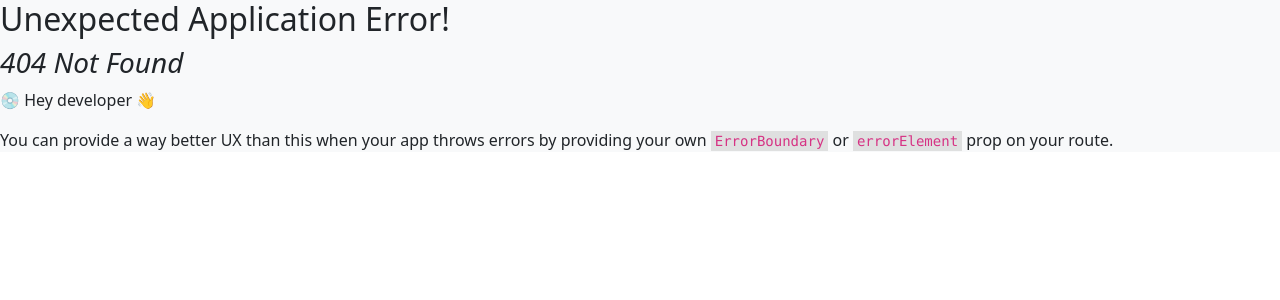
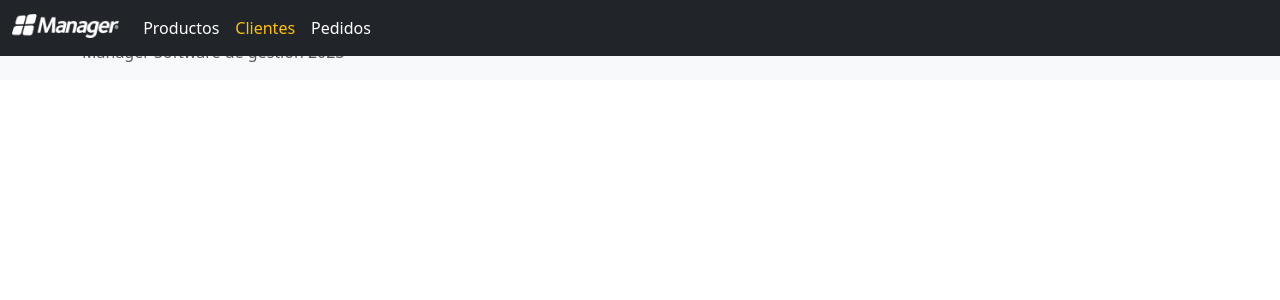
Before and after one commit to kolohernan/Manager2, a React (Vite) app: page /clientes in a window 1280 px wide. Before the commit this address had no page. Shown: the top 300 px of the page. Built offline with nearby package versions, Linux system fonts and the light colour scheme.

Commit message:
Se Agrego el Layout Router

```diff
--- a/index.html
+++ b/index.html
@@ -3,13 +3,22 @@
   <head>
     <meta charset="UTF-8" />
     <link rel="icon" type="image/svg+xml" href="./src/assets/icono.png" />
-    <link href="https://cdn.jsdelivr.net/npm/bootstrap@5.3.0-alpha3/dist/css/bootstrap.min.css" rel="stylesheet" integrity="sha384-KK94CHFLLe+nY2dmCWGMq91rCGa5gtU4mk92HdvYe+M/SXH301p5ILy+dN9+nJOZ" crossorigin="anonymous">
+    <link
+      href="https://cdn.jsdelivr.net/npm/bootstrap@5.3.0-alpha3/dist/css/bootstrap.min.css"
+      rel="stylesheet"
+      integrity="sha384-KK94CHFLLe+nY2dmCWGMq91rCGa5gtU4mk92HdvYe+M/SXH301p5ILy+dN9+nJOZ"
+      crossorigin="anonymous"
+    />
     <meta name="viewport" content="width=device-width, initial-scale=1.0" />
     <title>Vite + React</title>
   </head>
   <body>
     <div id="root" class="bg-light"></div>
     <script type="module" src="/src/main.jsx"></script>
-    <script src="https://cdn.jsdelivr.net/npm/bootstrap@5.3.0-alpha3/dist/js/bootstrap.bundle.min.js" integrity="sha384-ENjdO4Dr2bkBIFxQpeoTz1HIcje39Wm4jDKdf19U8gI4ddQ3GYNS7NTKfAdVQSZe" crossorigin="anonymous"></script>
+    <script
+      src="https://cdn.jsdelivr.net/npm/bootstrap@5.3.0-alpha3/dist/js/bootstrap.bundle.min.js"
+      integrity="sha384-ENjdO4Dr2bkBIFxQpeoTz1HIcje39Wm4jDKdf19U8gI4ddQ3GYNS7NTKfAdVQSZe"
+      crossorigin="anonymous"
+    ></script>
   </body>
 </html>
--- /dev/null
+++ b/src/Componentes/Footer.jsx
@@ -0,0 +1,10 @@
+function Footer() {
+  return (
+    <footer className="footer mt-auto py-3 bg-light">
+      <div className="container">
+        <span className="text-muted">Manager Software de gestion 2023</span>
+      </div>
+    </footer>
+  );
+}
+export default Footer;
--- a/src/pages/Articulos.jsx
+++ b/src/pages/Articulos.jsx
@@ -1,4 +1,4 @@
-function Articulos() {
+const Articulos = () => {
   return "articulos";
-}
+};
 export default Articulos;
--- /dev/null
+++ b/src/pages/Clientes.jsx
@@ -0,0 +1,4 @@
+const Clientes = () => {
+  return "Clientes";
+};
+export default Clientes;
--- a/src/pages/Home.jsx
+++ b/src/pages/Home.jsx
@@ -1,5 +1,5 @@
 import { useFetch } from "../funciones/useFetch";
-import Navbar from "../Componentes/Navbar";
+
 import Navbarside from "../Componentes/Navbar side";
 import Header from "../Componentes/Header";
 import { useState } from "react";
@@ -24,7 +24,6 @@ function Home() {
 
   return (
     <>
-      <Navbar />
       <Navbarside cliente={cliente} />
       <div id="container-principal" className="container">
         <Header busqueda={busqueda} setBusqueda={setBusqueda} />
--- /dev/null
+++ b/src/pages/Layout.jsx
@@ -0,0 +1,14 @@
+import { Outlet } from "react-router-dom";
+import Navbar from "../Componentes/Navbar";
+import Footer from "../Componentes/Footer";
+
+const Layout = () => {
+  return (
+    <>
+      <Navbar />
+      <Outlet />
+      <Footer />
+    </>
+  );
+};
+export default Layout;
--- /dev/null
+++ b/src/pages/NotFound.jsx
@@ -0,0 +1,16 @@
+import { Link, useRouteError } from "react-router-dom";
+
+const NotFound = () => {
+  const error = useRouteError();
+  console.log(error);
+
+  return (
+    <div>
+      <h1>404</h1>
+      <p>No existe la pagina</p>
+      <p>{error.statusText || error.message}</p>
+      <Link to="/"> Volver al Inicio</Link>
+    </div>
+  );
+};
+export default NotFound;
--- a/src/router/index.jsx
+++ b/src/router/index.jsx
@@ -1,14 +1,28 @@
 import { createBrowserRouter } from "react-router-dom";
+import Layout from "../pages/Layout";
 import Home from "../pages/Home";
 import Articulos from "../pages/Articulos";
+import Clientes from "../pages/Clientes";
+import NotFound from "../pages/NotFound";
 
 export const router = createBrowserRouter([
   {
     path: "/",
-    element: <Home />,
-  },
-  {
-    path: "/articulos",
-    element: <Articulos />,
+    element: <Layout />,
+    errorElement: <NotFound />,
+    children: [
+      {
+        index: true,
+        element: <Home />,
+      },
+      {
+        path: "/articulos",
+        element: <Articulos />,
+      },
+      {
+        path: "/clientes",
+        element: <Clientes />,
+      },
+    ],
   },
 ]);
```
